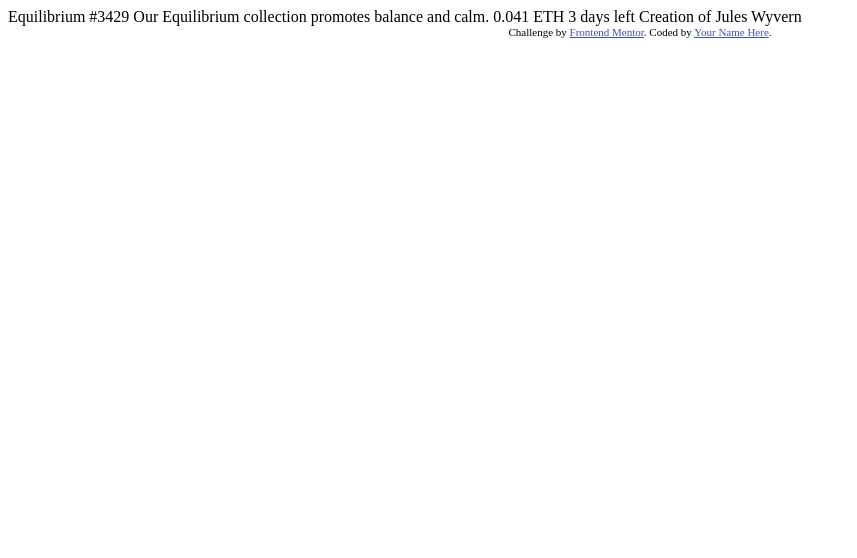
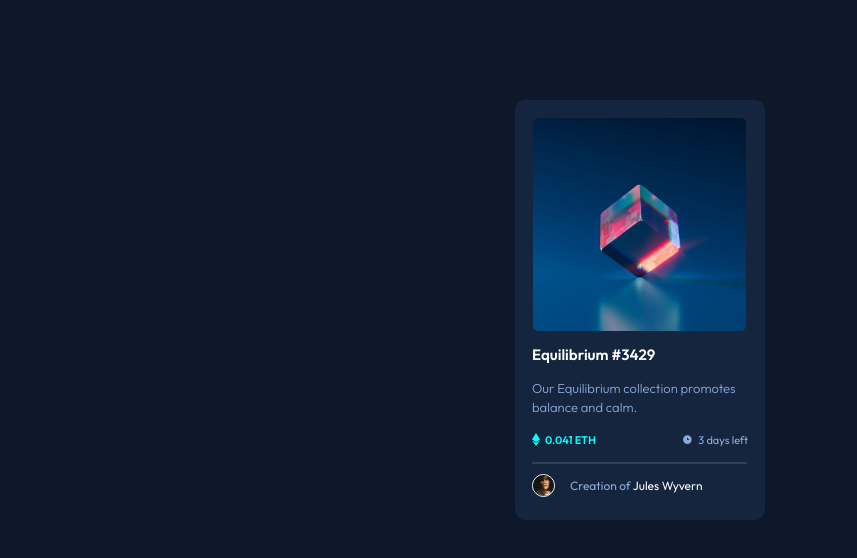
Before and after one commit to milanjelic92/nft-preview-card, a plain HTML site: page index.html in a window 1280 px wide. Shown: the whole page, without its empty margins (0-857 px from the left). Drawn offline with Linux system fonts and the light colour scheme.

Commit message:
update html and css

```diff
--- a/index.html
+++ b/index.html
@@ -1,33 +1,58 @@
 <!DOCTYPE html>
 <html lang="en">
   <head>
-  <meta charset="UTF-8">
-  <meta name="viewport" content="width=device-width, initial-scale=1.0"> <!-- displays site properly based on user's device -->
-
-  <link rel="icon" type="image/png" sizes="32x32" href="./images/favicon-32x32.png">
-
+    <meta charset="UTF-8" />
+    <meta name="viewport" content="width=device-width, initial-scale=1.0" />
+    <link
+      rel="icon"
+      type="image/png"
+      sizes="32x32"
+      href="./images/favicon-32x32.png"
+    />
     <title>Frontend Mentor | NFT preview card component</title>
-
-  <!-- Feel free to remove these styles or customise in your own stylesheet 👍 -->
-  <style>
-    .attribution { font-size: 11px; text-align: center; }
-    .attribution a { color: hsl(228, 45%, 44%); }
-  </style>
+    <link rel="stylesheet" href="style.css" />
+    <link rel="preconnect" href="https://fonts.googleapis.com" />
+    <link rel="preconnect" href="https://fonts.gstatic.com" crossorigin />
+    <link
+      href="https://fonts.googleapis.com/css2?family=Outfit:wght@300;400;600&display=swap"
+      rel="stylesheet"
+    />
   </head>
   <body>
+    <main>
+      <div class="container">
+        <div class="card">
+          <div class="picture-container">
+            <img
+              class="picture"
+              src="./images/image-equilibrium.jpg"
+              alt="photo of cube"
+            />
+            <div class="overlay"></div>
+            <img class="eye-icon" src="./images/icon-view.svg" alt="" />
+          </div>
 
-  Equilibrium #3429
-
+          <h4>Equilibrium #3429</h4>
+          <p class="main-paragraph">
             Our Equilibrium collection promotes balance and calm.
-
-  0.041 ETH
-  3 days left
-
-  Creation of Jules Wyvern
-
-  <div class="attribution">
-    Challenge by <a href="https://www.frontendmentor.io?ref=challenge" target="_blank">Frontend Mentor</a>.
-    Coded by <a href="#">Your Name Here</a>.
+          </p>
+          <div class="price-container">
+            <div class="left">
+              <img class="icon-eth" src="./images/icon-ethereum.svg" alt="" />
+              <div class="eth-price">0.041 ETH</div>
             </div>
+            <div class="right">
+              <img class="icon-clock" src="./images/icon-clock.svg" alt="" />
+              <div class="right-flex-item">3 days left</div>
+            </div>
+          </div>
+          <div class="horizontal-line"></div>
+          <div class="creation-container">
+            <img class="avatar-image" src="./images/image-avatar.png" alt="" />
+            <p class="author-name"><span>Creation of</span> Jules Wyvern</p>
+          </div>
+        </div>
+      </div>
+    </main>
   </body>
 </html>
--- /dev/null
+++ b/style.css
@@ -0,0 +1,166 @@
+* {
+    margin: 0;
+    box-sizing: border-box;
+}
+body {
+    background-color: hsl(217, 54%, 11%);
+}
+.container {
+    display: flex;
+    justify-content: center;
+    align-items: center;
+    margin-top: 100px;
+}
+.card {
+    width: 250px;
+    height: 420px;
+    border-radius: 1px solid white;
+    background-color: hsl(216, 50%, 16%);
+    border-radius: 10px;
+}
+
+
+.picture {
+    width: 85%;
+    margin-left: 18px;
+    margin-top: 18px;
+    border-radius: 5px;
+    height: auto;
+}
+.picture-container {
+    position: relative;
+
+}
+.overlay {
+  position: absolute;
+  background-color: hsl(178, 100%, 50%);
+  top:0;
+  left: 0;
+  right: 0;
+  bottom: 0;
+  opacity: 0;
+  width: 85%;
+  height: 91%;
+  margin-left: 18px;
+  margin-top: 18px;
+  border-radius: 5px;
+  transition: opacity 0.5s ease;
+  cursor: pointer;
+  border: none;
+
+}
+
+
+.picture-container:hover .overlay {
+  opacity: 0.5;
+}
+.picture-container:hover .eye-icon {
+  opacity: 1;
+}
+
+.eye-icon {
+  width: 33px;
+  position: absolute;
+  left: 108px;
+  top: 108px;
+  opacity: 0;
+  transition: opacity 0.7s ease;
+  cursor: pointer;
+  }
+
+h4 {
+    font-family: Outfit, sans-serif;
+    color: hsl(0, 0%, 100%);
+    font-size: 15px;
+    margin-left: 17px;
+    margin-top: 10px;
+    transition: color 0.15s ease;
+}
+h4:hover {
+    color:hsl(178, 100%, 50%);
+    cursor: pointer;
+}
+.main-paragraph {
+    font-family: Outfit, sans-serif;
+    font-size: 13px;
+    margin-left: 17px;
+    margin-top: 15px;
+    color: hsl(215, 51%, 70%);
+    line-height: 1.5;
+    font-weight: 300;
+}
+.price-container {
+    display: flex;
+    justify-content: space-between;
+    align-items: center;
+    margin-top: 15px;
+}
+.left {
+    margin-left: 17px;
+    display: flex;
+    align-items: center;
+
+}
+.right {
+    margin-right: 17px;
+
+    display: flex;
+    align-items: center;
+}
+.icon-eth {
+    width: 0.5rem;
+}
+.icon-clock {
+    width: 0.7em;
+    margin-right: 5px;
+}
+
+.eth-price {
+    color: hsl(178, 100%, 50%);
+    font-family:Outfit, sans-serif;
+    font-size: 11px;
+    font-weight: 600;
+    margin-left: 5px;
+
+}
+.right-flex-item {
+    color: hsl(215, 51%, 70%);
+    font-family:Outfit, sans-serif;
+    font-size: 11px;
+    font-weight: 400;
+
+}
+.horizontal-line {
+    border: 1px solid hsl(215, 32%, 27%);
+    width: 86%;
+    margin-left: 17px;
+    margin-top: 15px;
+
+}
+.avatar-image {
+    width: 23px;
+    border: 1px solid white;
+    border-radius: 15px;
+}
+.creation-container {
+    display: flex;
+    align-items: center;
+    margin-left: 17px;
+    margin-top: 10px;
+}
+.author-name {
+    color: white;
+    font-family:Outfit, sans-serif;
+    font-size: 12px;
+    margin-left: 15px;
+    transition: color 0.15s ease;
+}
+.author-name:hover {
+    color:hsl(178, 100%, 50%);
+    cursor: pointer;
+}
+span {
+    color: hsl(215, 51%, 70%);
+    font-family:Outfit, sans-serif;
+    font-size: 12px;
+}
```
Also changed, not shown: 3 other files. Lines whose indentation alone changed are shown as unchanged.
